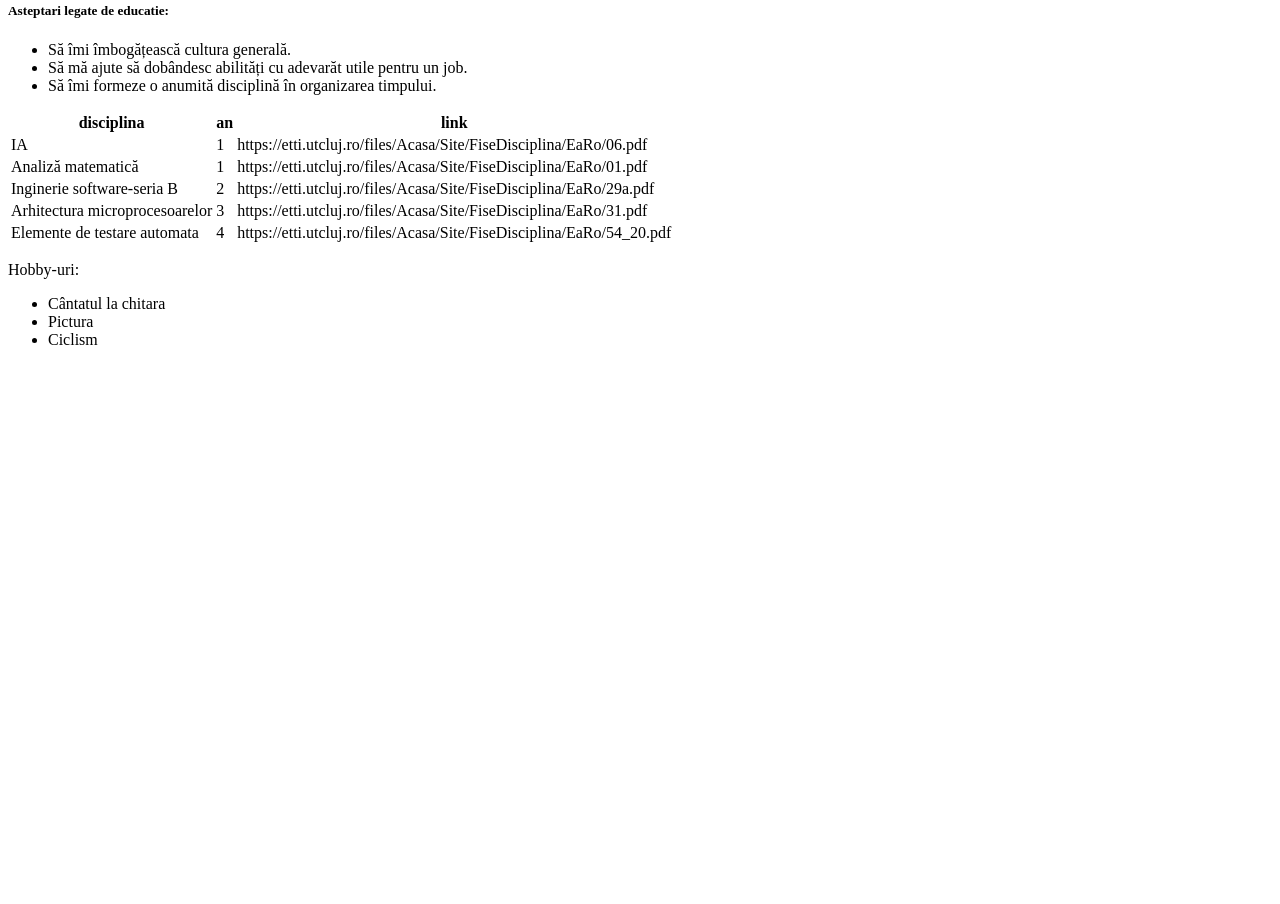
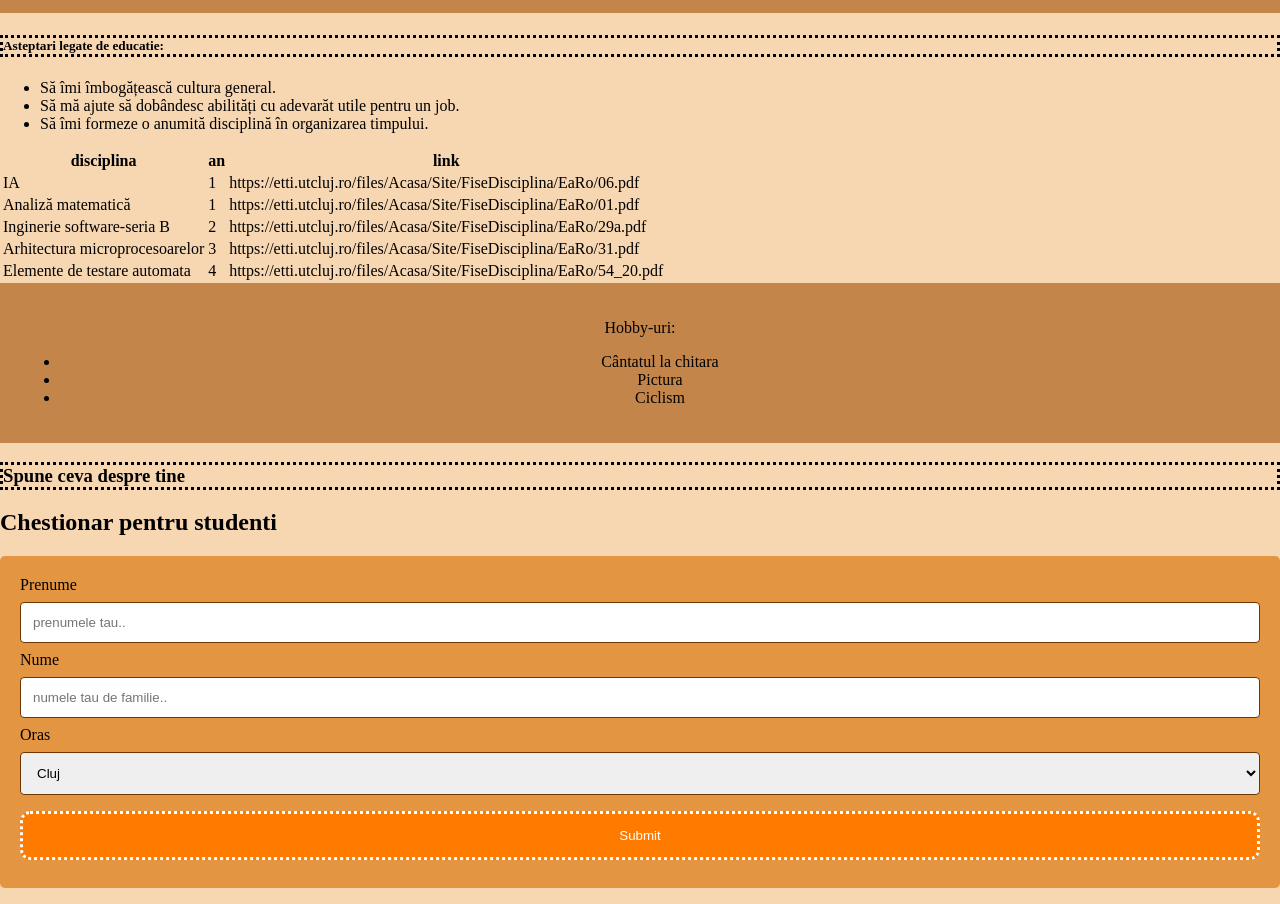
Before and after one commit to dianas369/Portofoliu.Info-Aplicata, a plain HTML site: page index.html in a window 1280 px wide. Shown: the part 713-1617 px from the top of the page. Before the commit the page ends 1078 px from the top, so only its background shows below. Drawn offline with Linux system fonts and the light colour scheme.

Commit message:
Add files via upload

```diff
--- a/index.html
+++ b/index.html
@@ -1,25 +1,96 @@
 <html>
+
 	<head>
+
+
 		<title>Student</title>
+<link rel="stylesheteet" href="style.css">
+<style>
+p.dotted {border-style: dotted;}
+</style>
+<meta charset="utf-8">
+<meta name="viewport" content="width=device-width, initial-scale=1">
+<style>
+body {
+  margin: 0;
+  padding: 0;
+}
+
+header {
+  background-color: #c4854b;
+  padding: 20px;
+  text-align: center;
+}
+</style>
 	</head>
 
+
+<style>
+form {
+  border-radius: 5px;
+  background-color: #e39542;
+  padding: 20px;
+}
+
+label {display: block;}
+
+input[type=text], select {
+  width: 100%;
+  padding: 12px;
+  margin: 8px 0;
+  display: inline-block;
+  border: 1px solid #6e3500;
+  border-radius: 4px;
+  box-sizing: border-box;
+}
+
+input[type=submit] {
+  width: 100%;
+  background-color: #ff7b00;
+  color: white;
+  padding: 14px;
+  margin: 8px 0;
+  border: dotted;
+  border-radius: 10px;
+  cursor: pointer;
+}
+
+input[type=submit]:hover {
+  background-color: #ff7b00;
+}
+</style>
+
+
+
+
+
+<style>
+body {
+  background-color: #f7d6b2;
+}
+</style>
 	<body>
+
+<header>
 <a href="cuprins.html">Cuprins</a>
 		<h1>Nume: Sabiuta</h1>
 		<h2>Nume: Diana-Constantina</h2>
-		<h3>E-mail:sabiuta.fl.diana@student.utcluj.ro</h3>
+		<h3 class="color-red">E-mail:sabiuta.fl.diana@student.utcluj.ro</h3>
 
 		<img src="images\peisajj.jpg" width="300px" height="500px">
-<h5>Asteptari legate de educatie:</h5>
+</header>
+<h5><p class="dotted">Asteptari legate de educatie:</p></h5>
 
 <ul>
-<li>Să îmi îmbogățească cultura generală.</li>
+<li>Să îmi îmbogățească cultura general.</li>
 <li>Să mă ajute să dobândesc abilități cu adevarăt utile pentru un job.</li>
 <li>Să îmi formeze o anumită disciplină în organizarea timpului.</li>
 </ul>
 
 
 <table>
+
+
 
 
 <tr>
@@ -63,7 +134,7 @@
 
 </table>
 
-
+<header>
 <p> Hobby-uri: </p>
 
 <ul>
@@ -72,7 +143,33 @@
 <li>Ciclism</li>
 </ul>
 
+</header>
+
+<h3><p class="dotted">Spune ceva despre tine</p></h3>
+
+
+<h2>Chestionar pentru studenti</h2>
+
+<form action="/action_page.php">
+  <label for="fname">Prenume</label>
+  <input type="text" id="fname" name="firstname" placeholder="prenumele tau..">
+
+  <label for="lname">Nume</label>
+  <input type="text" id="lname" name="lastname" placeholder="numele tau de familie..">
+
+  <label for="country">Oras</label>
+  <select id="country" name="orasul tau">
+    <option value="cluj">Cluj</option>
+    <option value="suceava">Suceava</option>
+    <option value="bucuresti">Bucuresti</option>
+  </select>
+
+  <input type="submit" value="Submit">
+</form>
+
+
+
+
 
 	</body>
-
 </html>
--- /dev/null
+++ b/style.css
@@ -0,0 +1,14 @@
+h1,h2 {
+text-align:center:
+}
+.color.red{
+color:red;
+}
+.big-text
+{
+font-size:30px;
+}
+#rounded-img{
+border-radius: 50px;
+}
+body {background-color: coral;}
```
